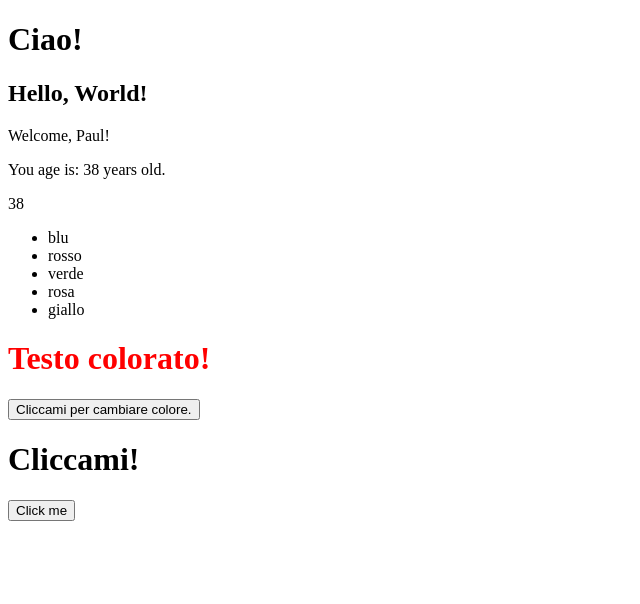
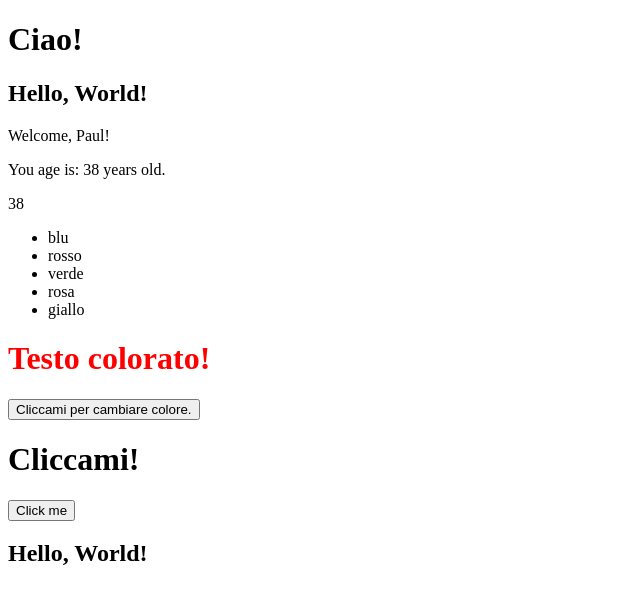
Before and after one commit to VittoriaTchotche/React_1, a React (Vite) app in the folder app/: page / in a window 1280 px wide. Shown: the top 604 px of the page, without its empty margins (0-640 px from the left). Built offline with nearby package versions, Linux system fonts and the light colour scheme.

Commit message:
A new React App-1

```diff
--- a/app/src/App.jsx
+++ b/app/src/App.jsx
@@ -16,6 +16,7 @@ function App() {
       <Lista />
       <Change />
       <AlertClock />
+      <Hello />
     </div>
   );
 }
```
